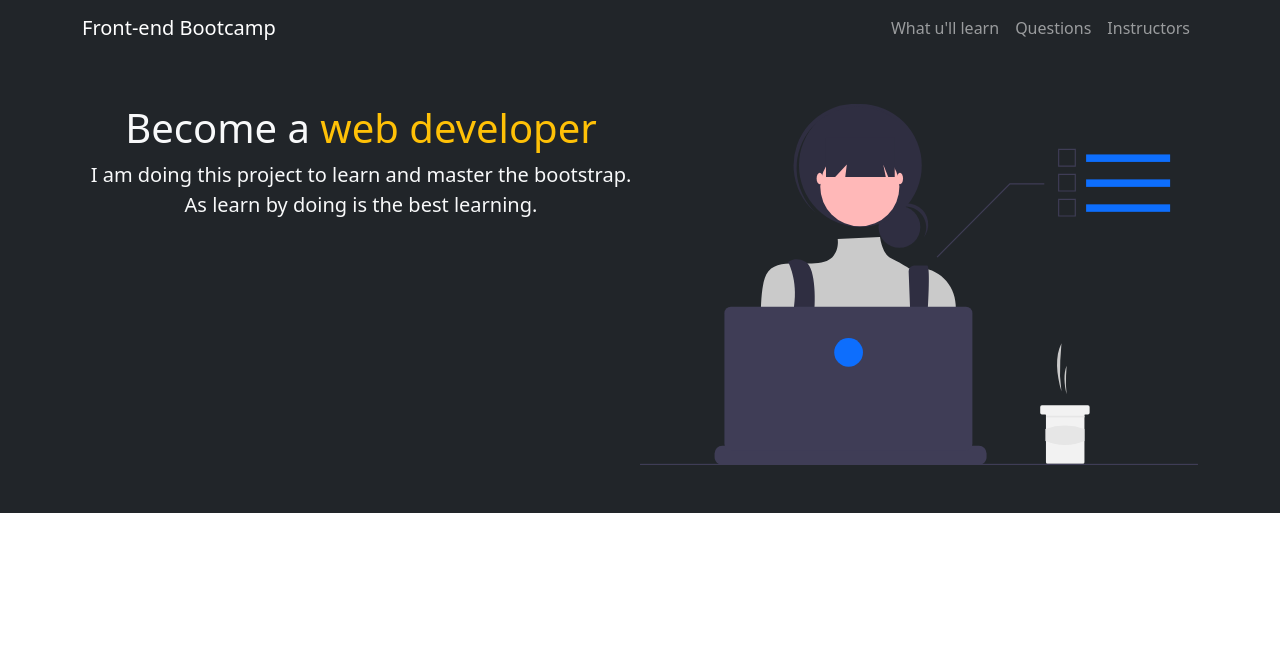
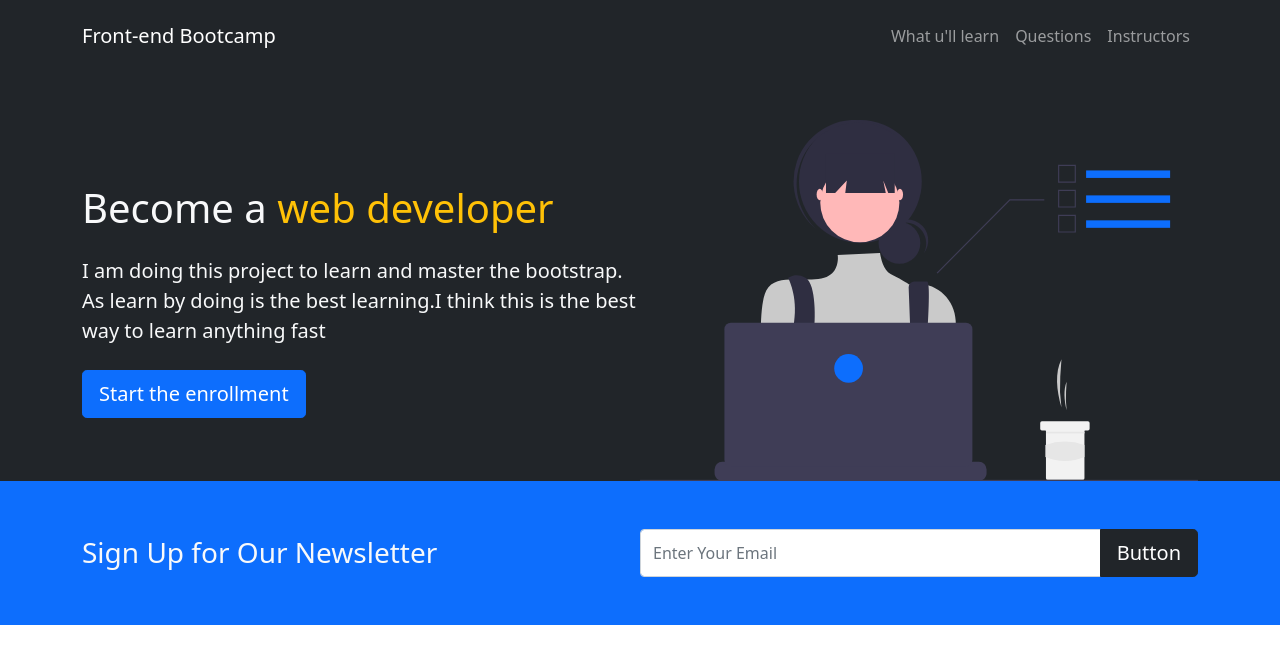
Before and after one commit to Arman-Kabir/bootstrap-landing-page-tm, a plain HTML site: page index.html in a window 1280 px wide. Drawn offline with nearby package versions, Linux system fonts and the light colour scheme.

Commit message:
nav hero newsletter section added

```diff
--- a/index.html
+++ b/index.html
@@ -15,18 +15,14 @@
 
 <body>
     <!-- Navbar -->
-    <nav class="navbar navbar-expand-sm bg-dark navbar-dark">
+    <nav class="navbar navbar-expand-sm bg-dark navbar-dark py-3">
         <div class="container">
             <a href="" class="navbar-brand">Front-end Bootcamp</a>
 
-            <button
-             class="navbar-toggler"
-              type="button"
-               data-bs-toggle="collapse" data-bs-target="#navmenu"
-               >
-               <span class="navbar-toggler-icon">
+            <button class="navbar-toggler" type="button" data-bs-toggle="collapse" data-bs-target="#navmenu">
+                <span class="navbar-toggler-icon">
 
-               </span>
+                </span>
             </button>
 
             <div class="collapse navbar-collapse" id="navmenu">
@@ -49,24 +45,45 @@
 
     </nav>
     <!-- Navbar Ends -->
-    <!-- Section -->
-    <section class="bg-dark text-light p-5 text-center">
+    <!-- Section hero -->
+    <section class="bg-dark text-light p-5 p-lg-0 pt-lg-5 text-center text-sm-start">
         <div class="container">
 
-            <div class="d-sm-flex">
+            <div class="d-sm-flex align-items-center">
                 <div>
                     <h1>Become a <span class="text-warning">web developer</span></h1>
-                    <p class="lead">
-                        I am doing this project to learn and master the bootstrap. As learn by doing is the best learning.
-
+                    <p class="lead my-4">
+                        I am doing this project to learn and master the bootstrap. As learn by doing is the best
+                        learning.I think this is the best way to learn anything fast
                     </p>
+                    <button class="btn btn-primary btn-lg">Start the enrollment</button>
                 </div>
 
-                <img class="img-fluid w-50" src="./img/showcase.svg" alt="">
+                <img class="img-fluid w-50 d-none d-sm-block " src="./img/showcase.svg" alt="">
             </div>
 
         </div>
     </section>
+    <!-- Section hero ends-->
+    <!-- Section newsletter  -->
+    <section class="bg-primary text-light p-5">
+        <div class="container">
+            <div class="d-md-flex justify-content-between align-items-center">
+
+                <h3 class="mb-3 mb-md-0 text-sm-center">Sign Up for Our Newsletter</h3>
+
+                <div class="input-group news-input">
+                    <input type="text" class="form-control" placeholder="Enter Your Email">
+
+                    <button class="btn btn-dark btn-lg" type="button">Button</button>
+                </div>
+
+            </div>
+        </div>
+    </section>
+    <!-- Section newsletter  Ends-->
+    <!-- Boxes starts -->
+
 
 
 
--- a/style.css
+++ b/style.css
@@ -0,0 +1,5 @@
+@media(min-width:768px){
+    .news-input{
+        width: 50%;
+    }
+}
```
